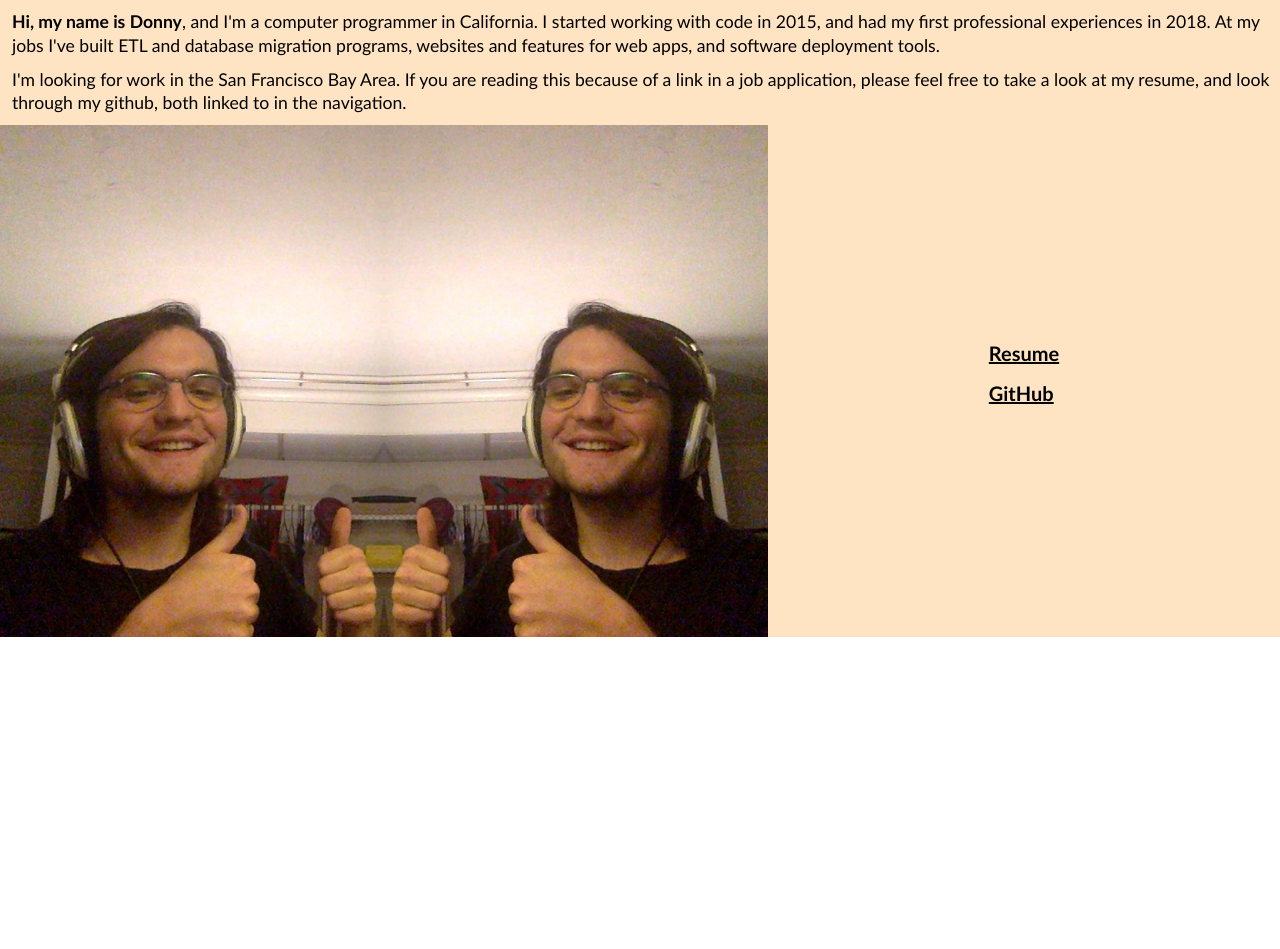
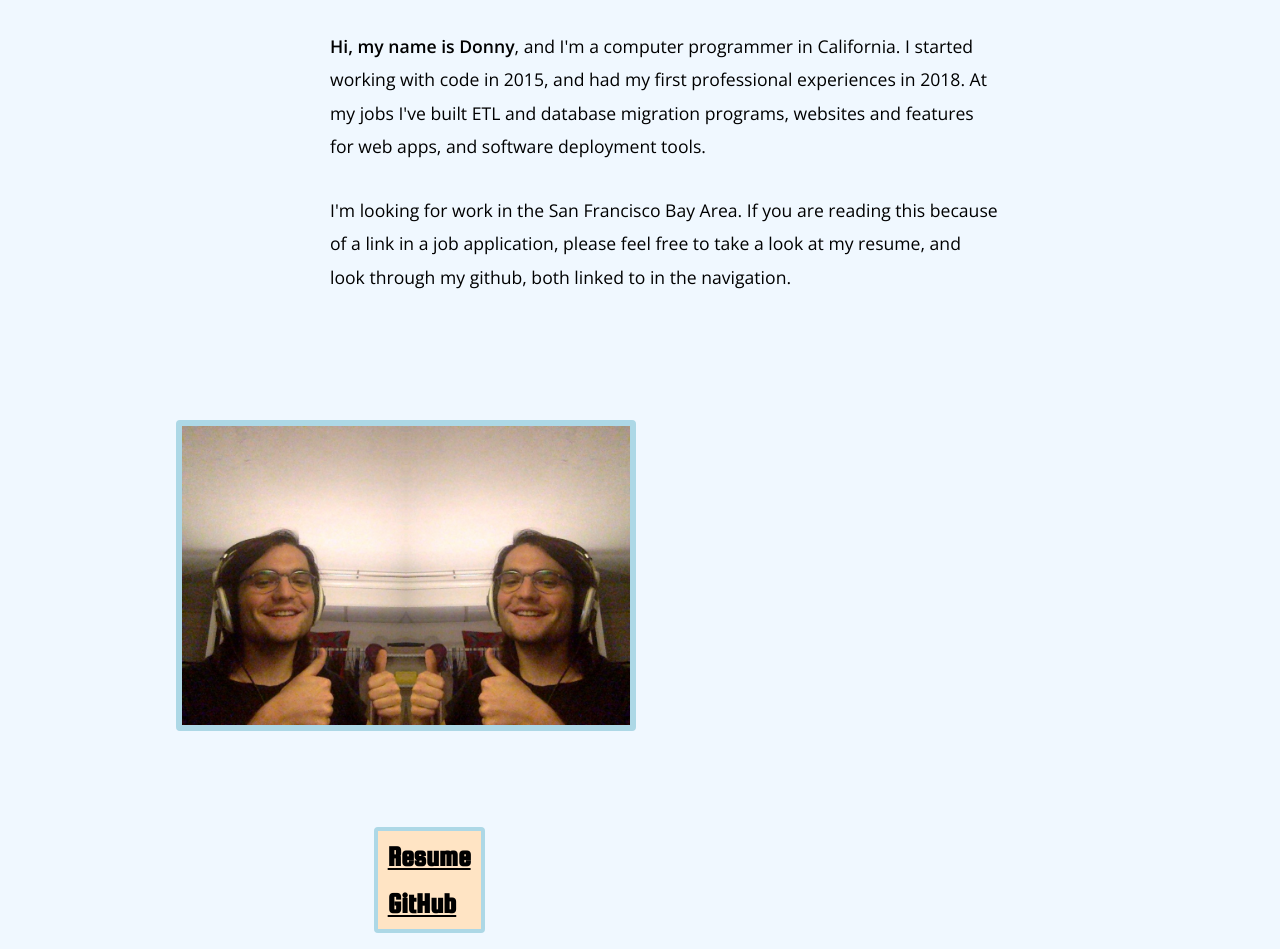
Before and after one commit to DonaldBrower/DonaldBrower.github.io, a plain HTML site: page index.html in a window 1280 px wide. Before the commit the page ends 800 px from the top, so only its background shows below. Drawn offline with nearby package versions, Linux system fonts and the light colour scheme.

Commit message:
almost done with non mobile layout first draft of the index page. throwing lots of design ideas against the wall

```diff
--- a/index.html
+++ b/index.html
@@ -4,6 +4,9 @@
   <meta charset="UTF-8">
   <meta http-equiv="X-UA-Compatible" content="IE=edge">
   <meta name="viewport" content="width=device-width, initial-scale=1.0">
+  <style>
+    @import url('https://fonts.googleapis.com/css2?family=Open+Sans:wght@300;400;600&family=Squada+One&display=swap');
+  </style>
   <link rel="stylesheet" href="./style.css">
   <!-- <link rel="stylesheet" href="./styles.css"> -->
   <title>Donny B dot com</title>
--- a/style.css
+++ b/style.css
@@ -11,27 +11,36 @@ p {
 
 
 /* index.html styles */
+body {
+ background-color: aliceblue;
+}
+
 .index {
-  background-color:bisque;
+
   display: grid;
   align-items: stretch;
   flex-direction: column;
   height: 100vh;
 }
+.index .intro-text {
+
+}
 .index .intro-text p {
-  margin: 10px 0;
+  line-height: 1.9;
+  margin: 30px 0;
   padding: 0 10px 0 12px;
   font-size: 1.10rem;
+  font-family: 'Open Sans', sans-serif;
 }
-.index .intro-text p:first-child {
+/* .index .intro-text p:first-child {
   margin: 0 0 10px 0;
   padding: 10px 10px 0 12px;
-}
-.index .intro-text p:last-child {
+} */
+/* .index .intro-text p:last-child {
   margin: 10px 0 0 0;
   padding: 0 10px 10px 12px;
 }
-
+ */
 .index .portrait {
   width: 100vw;
 }
@@ -51,6 +60,7 @@ p {
   padding: 0 0 0 11px;
 }
 .site-nav ul {
+  background-color:bisque;
   display: flex;
   gap: 1rem;
 }
@@ -60,30 +70,35 @@ p {
 }
 .site-nav a {
   color: black;
-  font-size: 1.25rem;
+  font-size: 1.8rem;
+  font-family: 'Squada One', cursive;
   font-weight: bolder;
 }
 
-
+/* landscape mode for mobile phones */
 @media screen and (min-width: 650px) {
   .index {
     height: auto;
 
     display: grid;
-    grid-template-columns: repeat(3, 1fr);
+    grid-row-gap: 6rem;
+    /*     grid-template-columns: repeat(3, 1fr); */
     margin: 0;
     padding: 0;
   }
   .intro-text {
-    grid-column: 1 / 4;
+    grid-column: 2 / 4;
     margin: 0;
-    padding: 0;
+    padding: 0 17rem 0 0;
   }
 
   .index .portrait {
-    width: 60vw;
-    margin: 0;
+    grid-column: 1 / 3;
+    width: 35vw;
+    margin: 0 0 0 11rem;
     padding: 0;
+    border: 6px solid lightblue;
+    border-radius: 4px;
   }
 
   .site-nav {
@@ -94,9 +109,55 @@ p {
   .site-nav ul {
     flex-direction: column;
     margin: 0;
-    padding: 0;
+    border: 4px solid lightblue;
+    border-radius: 4px;
+    padding: 10px;
+
   }
   .site-nav ul li {
     text-align: left;
   }
 }
+
+
+/* style.css | file:///Users/donaldbrower/git/homepage/style.css */
+
+@media screen and (min-width: 650px) {
+  .intro-text {
+    /* padding: 0; */
+    padding: 0 17rem 0 0;
+  }
+}
+
+@media screen and (min-width: 650px) {
+  .index .portrait {
+    /* width: 40vw; */
+    width: 35vw;
+  }
+}
+
+@media screen and (min-width: 650px) {
+  .index {
+    grid-row-gap: 2rem;
+  }
+}
+
+@media screen and (min-width: 650px) {
+  .index .portrait {
+    grid-column: 1 / 3;
+  }
+}
+
+@media screen and (min-width: 650px) {
+  .index .portrait {
+    /* margin: 0; */
+    margin: 0 0 0 11rem;
+  }
+}
+
+@media screen and (min-width: 650px) {
+  .index {
+    /* grid-row-gap: 2rem; */
+    grid-row-gap: 6rem;
+  }
+}
```
